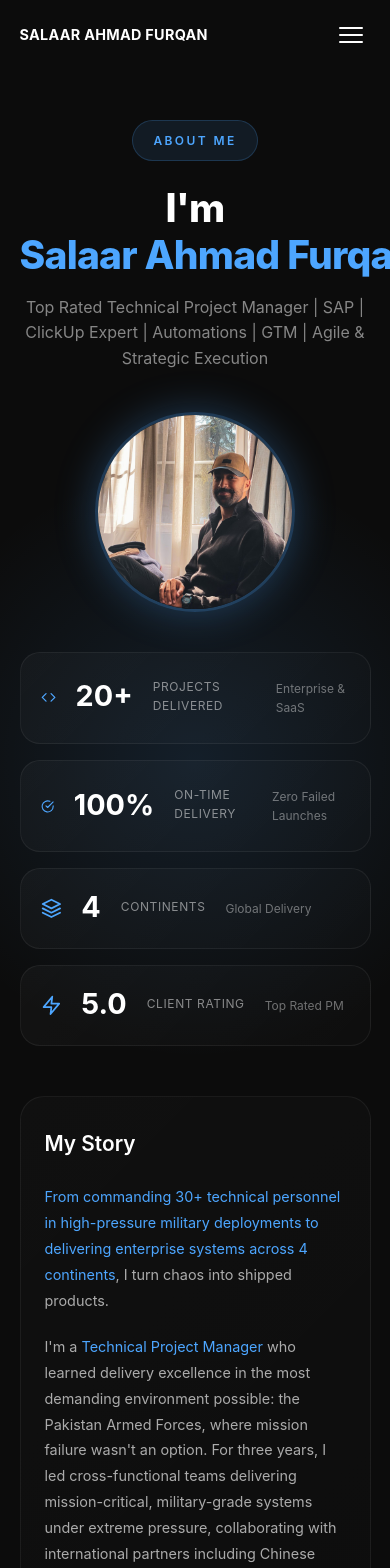
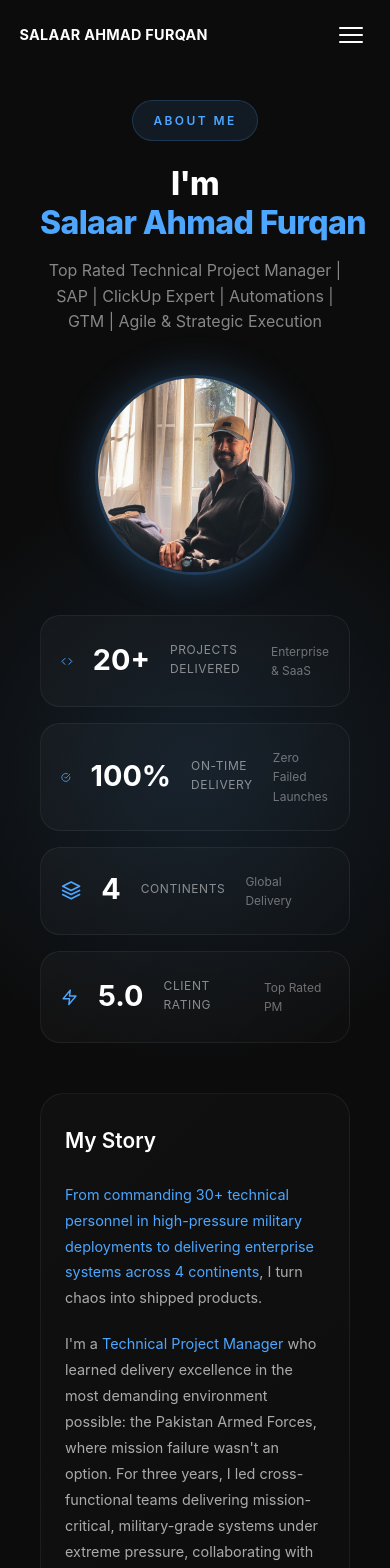
Before and after one commit to salaar-ahmad/Salaar-s-Webfolio, a Next.js app: page /about in a window 390 px wide. Shown: the top 1568 px of the page. Built offline with nearby package versions, Linux system fonts and the light colour scheme.

Commit message:
updated about and project page

```diff
--- a/styles/about.css
+++ b/styles/about.css
@@ -4,6 +4,7 @@
   padding: 140px 0 100px;
   position: relative;
   overflow: hidden;
+  z-index: 1;
 }
 
 .about-glow {
@@ -15,6 +16,7 @@
   height: 600px;
   background: radial-gradient(circle, rgba(77, 166, 255, 0.12) 0%, transparent 70%);
   pointer-events: none;
+  z-index: 0;
 }
 
 .about-glow-2 {
@@ -25,6 +27,7 @@
   height: 500px;
   background: radial-gradient(circle, rgba(77, 166, 255, 0.06) 0%, transparent 70%);
   pointer-events: none;
+  z-index: 0;
 }
 
 .about-container {
@@ -32,7 +35,7 @@
   margin: 0 auto;
   padding: 0 5%;
   position: relative;
-  z-index: 1;
+  z-index: 10;
 }
 
 .accent {
@@ -470,61 +473,135 @@
 
 @media (max-width: 768px) {
   .about-section {
-    padding: 120px 0 80px;
+    padding: 100px 20px 80px !important;
+    min-height: 100vh !important;
+    background: #0c0c0c !important;
+    display: block !important;
+    visibility: visible !important;
+    opacity: 1 !important;
+  }
+
+  .about-container {
+    padding: 0 20px !important;
+    max-width: 100% !important;
+    position: relative !important;
+    z-index: 10 !important;
+    display: block !important;
+    visibility: visible !important;
+    opacity: 1 !important;
+  }
+
+  .about-hero,
+  .stats-row,
+  .bio-section,
+  .timeline-section,
+  .certifications-section,
+  .skills-section,
+  .about-cta {
+    position: relative !important;
+    z-index: 10 !important;
+    display: block !important;
+    visibility: visible !important;
+    opacity: 1 !important;
+  }
+
+  .about-label {
+    color: #4da6ff !important;
+    display: inline-block !important;
+    visibility: visible !important;
+  }
+
+  .about-heading {
+    font-size: 2rem !important;
+    color: #fff !important;
+    display: block !important;
+    visibility: visible !important;
+  }
+
+  .about-subtitle {
+    color: rgba(255,255,255,0.5) !important;
+    display: block !important;
+    visibility: visible !important;
   }
 
   .stats-row {
-    grid-template-columns: 1fr;
-    gap: 16px;
+    grid-template-columns: 1fr !important;
+    gap: 16px !important;
+    display: grid !important;
   }
 
   .stat-card {
-    padding: 24px 20px;
-    display: flex;
-    align-items: center;
-    gap: 20px;
-    text-align: left;
+    padding: 24px 20px !important;
+    display: flex !important;
+    align-items: center !important;
+    gap: 20px !important;
+    text-align: left !important;
+    background: linear-gradient(135deg, rgba(255,255,255,0.03), rgba(255,255,255,0.01)) !important;
+    visibility: visible !important;
+    opacity: 1 !important;
   }
 
   .stat-icon {
-    margin-bottom: 0;
-    font-size: 1.3rem;
+    margin-bottom: 0 !important;
+    font-size: 1.3rem !important;
+    color: #4da6ff !important;
   }
 
   .stat-number {
-    font-size: 1.8rem;
-    margin-bottom: 2px;
+    font-size: 1.8rem !important;
+    margin-bottom: 2px !important;
+    color: #fff !important;
   }
 
   .stat-label {
-    font-size: 0.75rem;
+    font-size: 0.75rem !important;
+    color: rgba(255,255,255,0.5) !important;
   }
 
   .bio-section {
-    padding: 30px 24px;
+    padding: 30px 24px !important;
+    background: linear-gradient(135deg, rgba(255,255,255,0.02), transparent) !important;
+    display: block !important;
+    visibility: visible !important;
+  }
+
+  .bio-title {
+    color: #fff !important;
+  }
+
+  .bio-text {
+    color: rgba(255,255,255,0.65) !important;
   }
 
   .bio-section::before {
-    display: none;
+    display: none !important;
   }
 
   .bio-actions {
-    flex-direction: column;
-    align-items: center;
-    gap: 16px;
+    flex-direction: column !important;
+    align-items: center !important;
+    gap: 16px !important;
   }
 
   .skills-grid {
-    grid-template-columns: repeat(3, 1fr);
-    gap: 12px;
+    grid-template-columns: repeat(3, 1fr) !important;
+    gap: 12px !important;
+    display: grid !important;
   }
 
   .skill-card {
-    padding: 20px 12px;
+    padding: 20px 12px !important;
+    background: rgba(255,255,255,0.02) !important;
+    display: block !important;
+    visibility: visible !important;
   }
 
   .skill-icon {
-    font-size: 1.8rem;
+    font-size: 1.8rem !important;
+  }
+
+  .skill-name {
+    color: rgba(255,255,255,0.7) !important;
   }
 }
 
--- a/styles/navbar.css
+++ b/styles/navbar.css
@@ -249,6 +249,7 @@
   z-index: 999;
   opacity: 0;
   visibility: hidden;
+  pointer-events: none;
   transition: opacity 0.3s ease, visibility 0.3s ease;
   display: flex;
   align-items: center;
@@ -258,6 +259,7 @@
 .mobile-nav-overlay.active {
   opacity: 1;
   visibility: visible;
+  pointer-events: auto;
 }
 
 .mobile-menu-container {
```
Also changed, not shown: styles/projects.css (+116 -6 lines).
